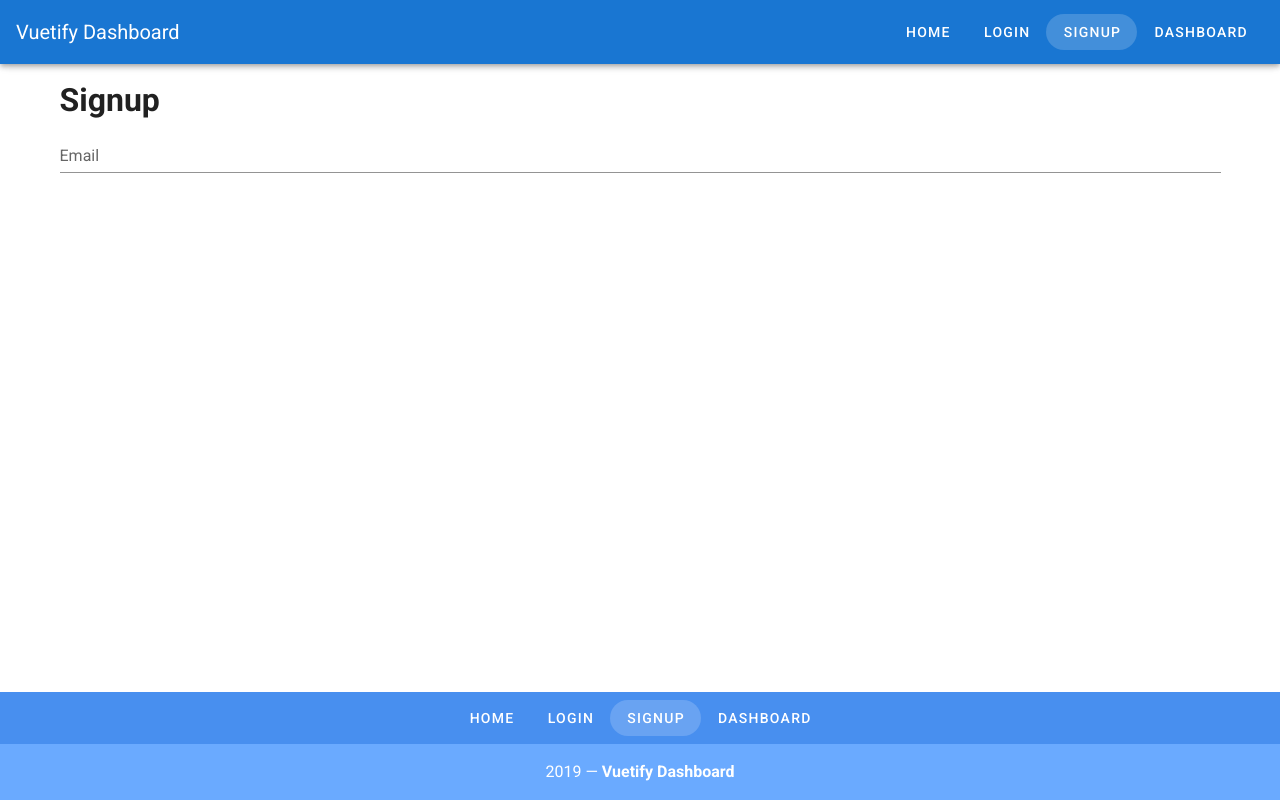
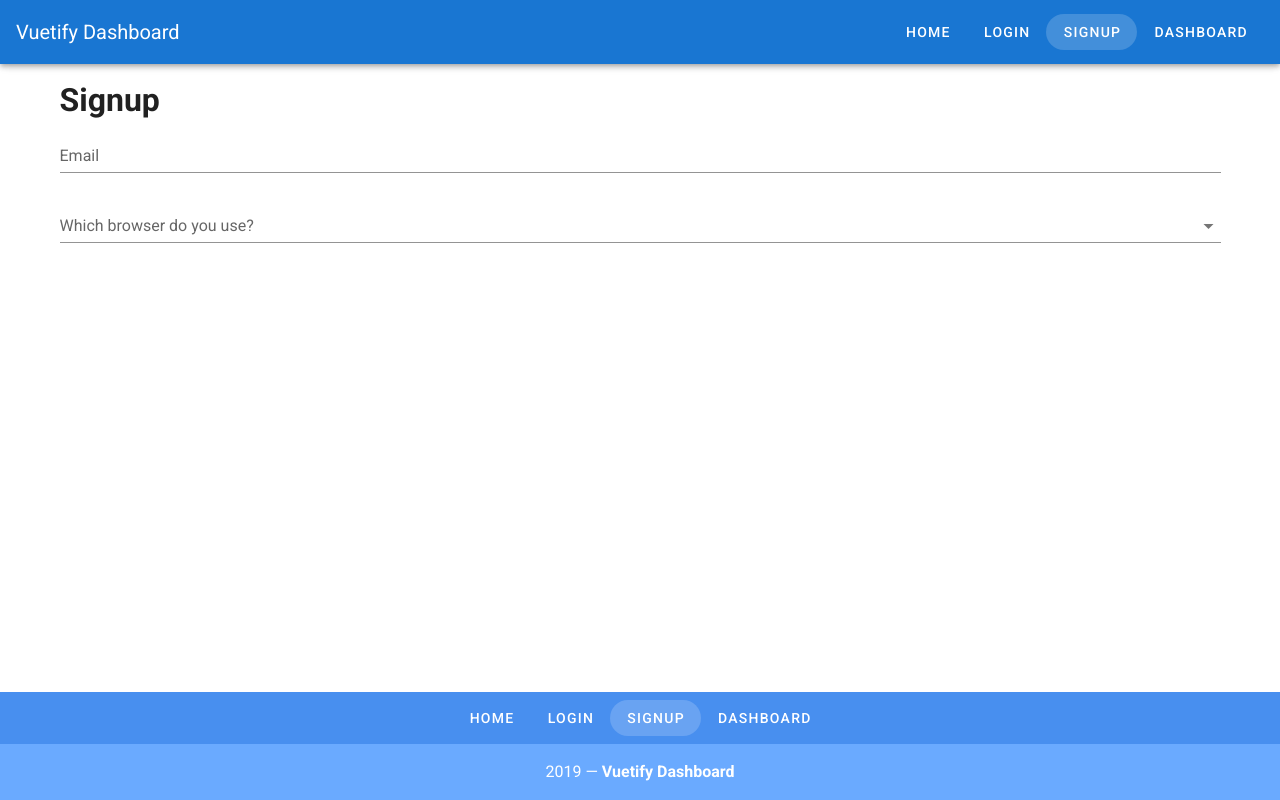
Before and after one commit to Code-Pop/beautify-with-vuetify, a Vue app: page /signup in a window 1280 px wide. Built offline with nearby package versions, Linux system fonts and the light colour scheme.

Commit message:
feature: Add autocomplete for browser selection

```diff
--- a/src/views/Signup.vue
+++ b/src/views/Signup.vue
@@ -5,8 +5,20 @@
         <h1>Signup</h1>
         <v-form>
           <v-text-field label="Email" type="email"></v-text-field>
+          <v-autocomplete
+            label="Which browser do you use?"
+            :items="browsers"
+          ></v-autocomplete>
         </v-form>
       </v-col>
     </v-row>
   </v-container>
 </template>
+
+<script>
+export default {
+  data: () => ({
+    browsers: ['Chrome', 'Firefox', 'Safari', 'Edge', 'Brave']
+  })
+}
+</script>
```
